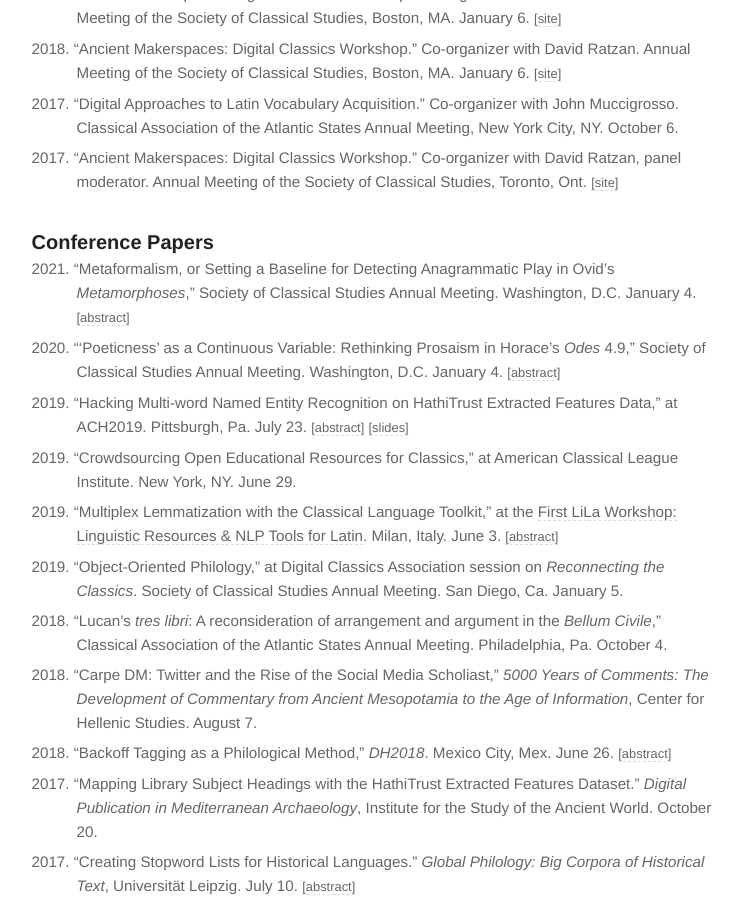
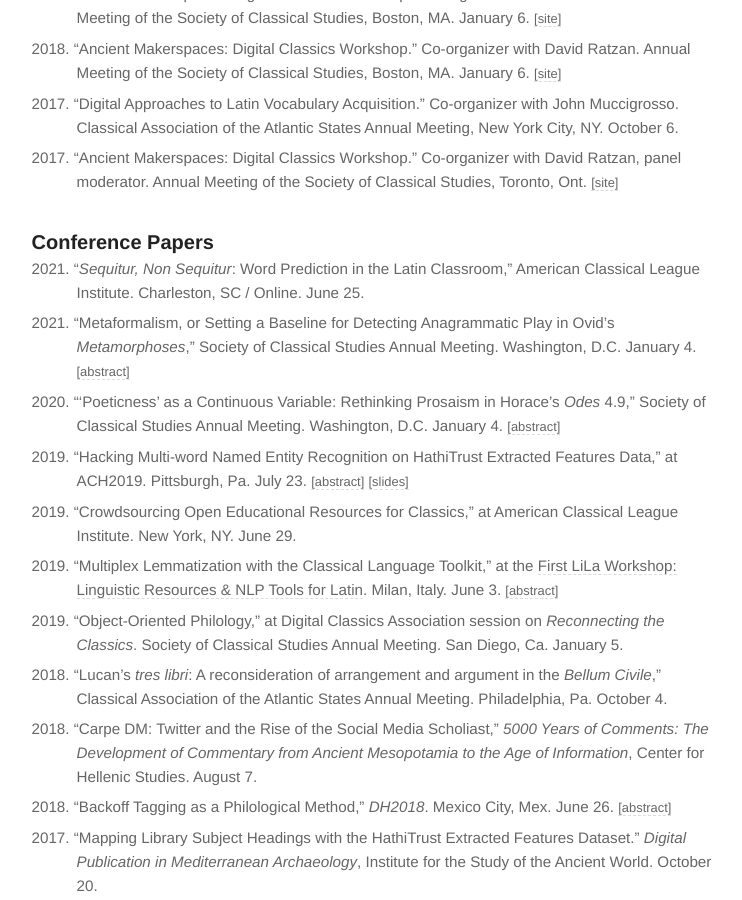
Before and after one commit to diyclassics/diyclassics.github.io, a Jekyll site: the page built from cv.md, in a window 1280 px wide and 900 px high, scrolled down 2290 px. Shown: the whole window, without its empty margins (266-1008 px from the left). Built offline with Jekyll 4.4.1, drawn with Linux system fonts in a browser that asks for light colours; some of the changed lines change nothing that is shown; some of the changed text lies outside the part shown.

Commit message:
Add new conference paper

```diff
--- a/cv.md
+++ b/cv.md
@@ -14,7 +14,7 @@
 
 {:.cv-info}
 **Curriculum Vitae**
-January 2021
+February 2021
 
 ### Academic Employment and Appointments
 
@@ -93,6 +93,7 @@
 
 ### Conference Papers
 
+- 2021\. "*Sequitur, Non Sequitur*: Word Prediction in the Latin Classroom," American Classical League Institute. Charleston, SC / Online. June 25.
 - 2021\. "Metaformalism, or Setting a Baseline for Detecting Anagrammatic Play in Ovid’s *Metamorphoses*," Society of Classical Studies Annual Meeting. Washington, D.C. January 4. [[abstract]](../metaformalism){:.cv-link}
 - 2020\. "'Poeticness' as a Continuous Variable: Rethinking Prosaism in Horace's *Odes* 4.9," Society of Classical Studies Annual Meeting. Washington, D.C. January 4. [[abstract]](../poeticness){:.cv-link}
 - 2019\. "Hacking Multi-word Named Entity Recognition on HathiTrust Extracted Features Data," at ACH2019. Pittsburgh, Pa. July 23. [[abstract]](../multiword-ner){:.cv-link} [[slides]](https://docs.google.com/presentation/d/1gjppCZ0ZHdbV5w4djgJoBypLSAY_Q7Z3JuANASpJ4tE/edit#slide=id.p){:.cv-link}
```
